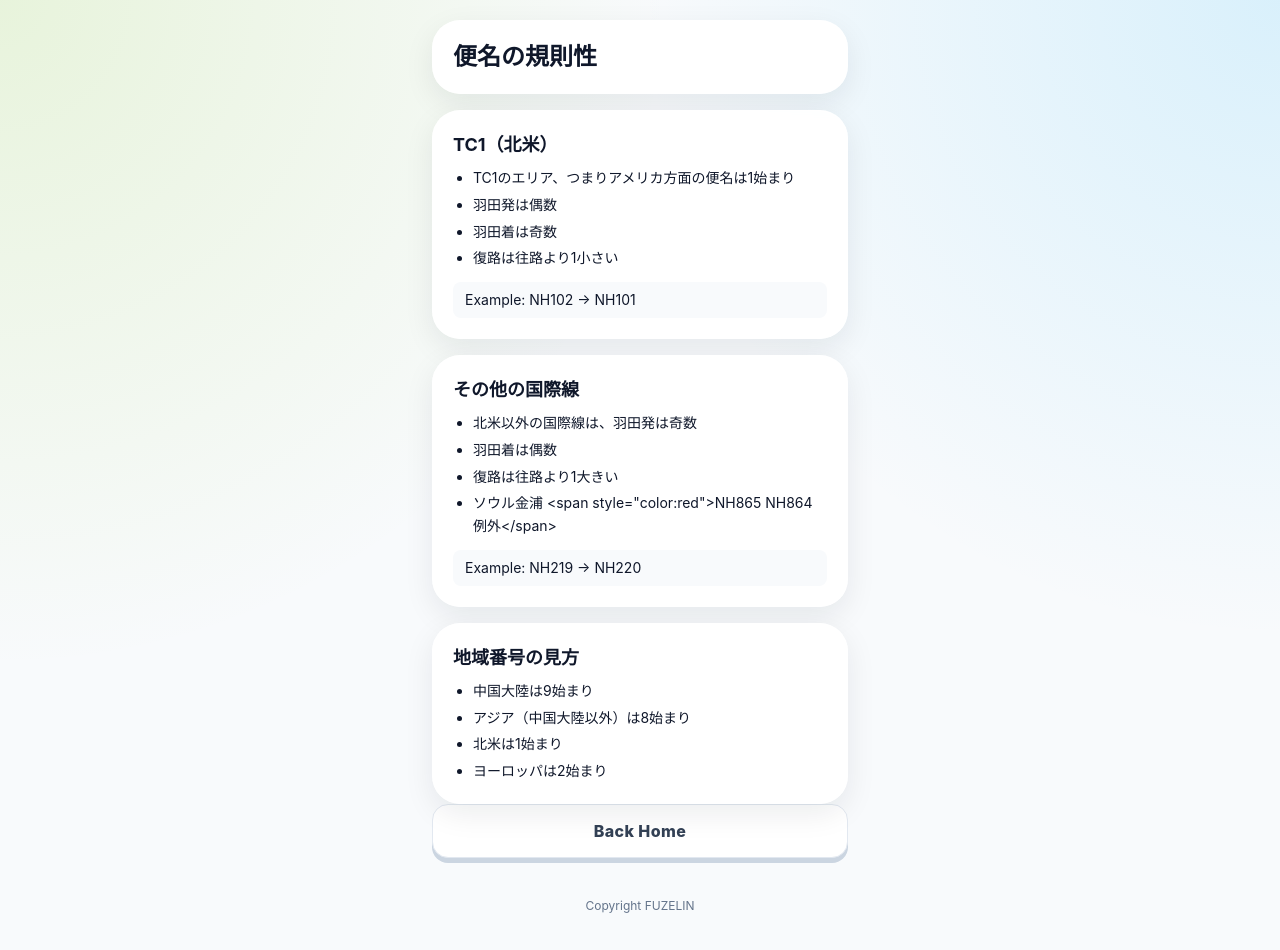
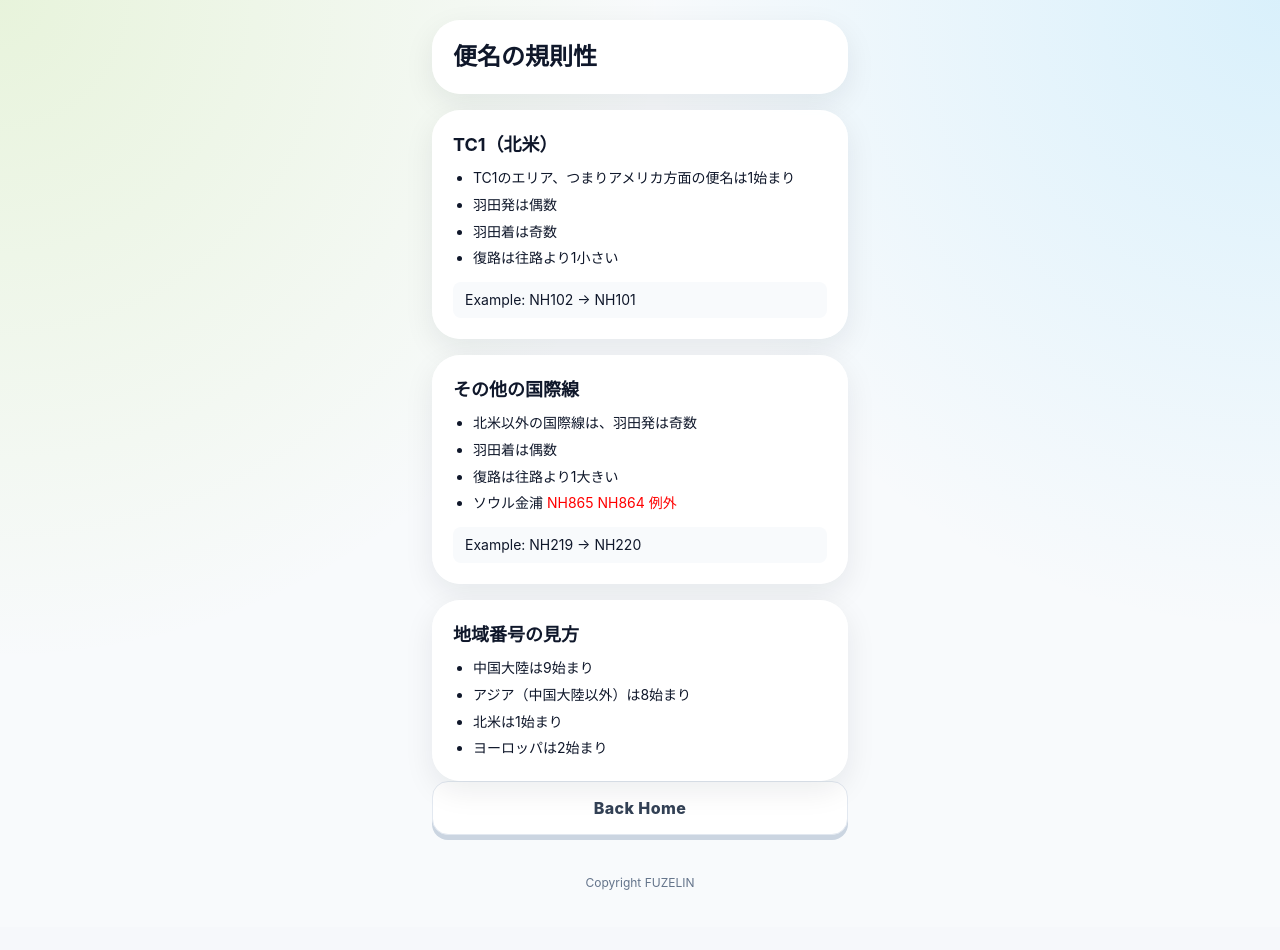
Before and after one commit to rainlin1101/Flight-number, a React (Vite) app: page /guide in a window 1280 px wide. After the commit the page ends 927 px from the top, so only its background shows below. Built offline with nearby package versions, Linux system fonts and the light colour scheme.

Commit message:
Update PatternGuidePage.tsx

```diff
--- a/src/pages/PatternGuidePage.tsx
+++ b/src/pages/PatternGuidePage.tsx
@@ -15,7 +15,10 @@ export function PatternGuidePage() {
           <h2 className="text-lg font-bold">{section.title}</h2>
           <ul className="mt-2 list-disc space-y-1 pl-5 text-sm leading-relaxed">
             {section.bullets.map((bullet) => (
-              <li key={bullet}>{bullet}</li>
+              <li
+                key={bullet}
+                dangerouslySetInnerHTML={{ __html: bullet }}
+              />
             ))}
           </ul>
           {section.example && <p className="mt-3 rounded-lg bg-slate-50 px-3 py-2 text-sm">Example: {section.example}</p>}
```
